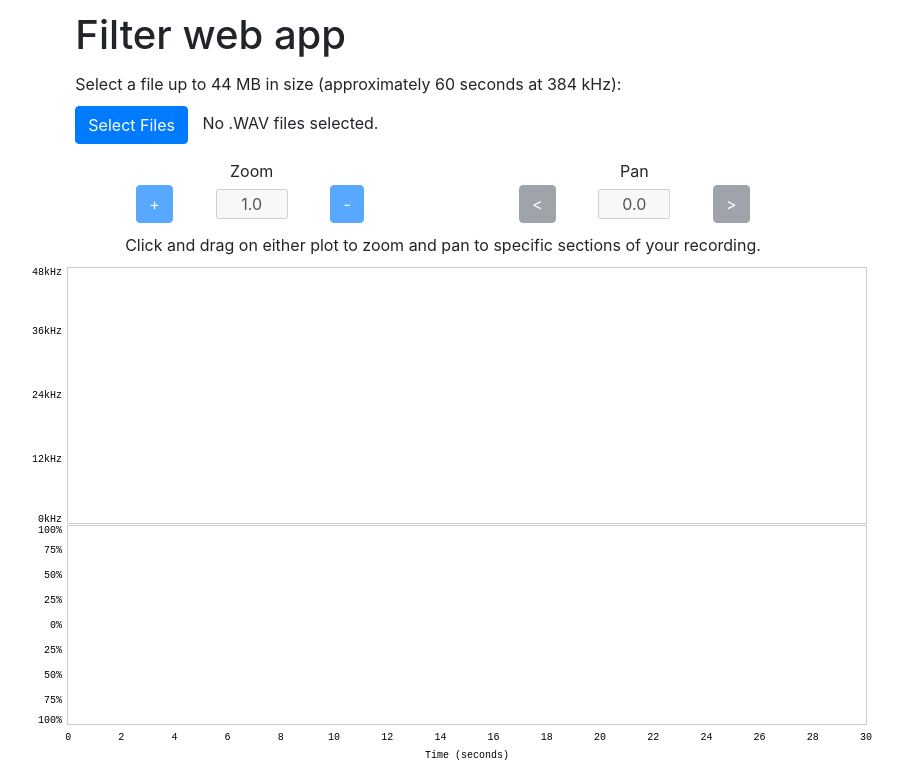
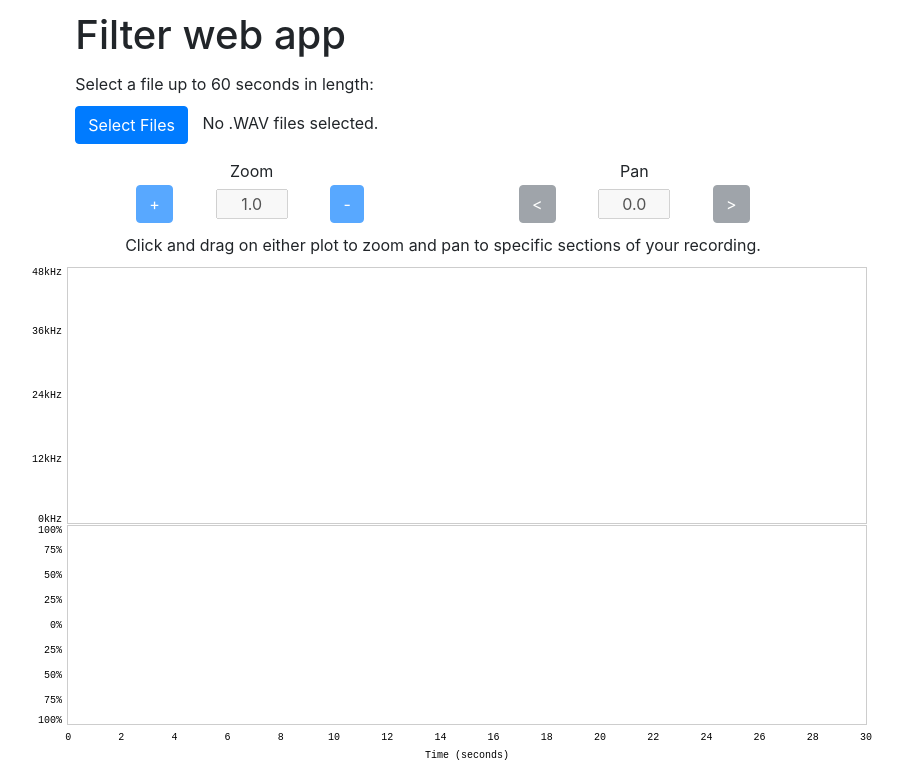
Before and after one commit to pcprince/filter-web-app, a website: page index.html in a window 1280 px wide. Shown: the top 770 px of the page, without its empty margins (197-1100 px from the left). Drawn offline with Linux system fonts and the light colour scheme.

Commit message:
Update file size limit text

```diff
--- a/index.html
+++ b/index.html
@@ -39,7 +39,7 @@
             <div class="row" style="margin-top: 5px;">
                 <div class="col-2"></div>
                 <div class="col-8">
-                    <span>Select a file up to 44 MB in size (approximately 60 seconds at 384 kHz):</span>
+                    <span>Select a file up to 60 seconds in length:</span>
                 </div>
                 <div class="col-2"></div>
             </div>
```
